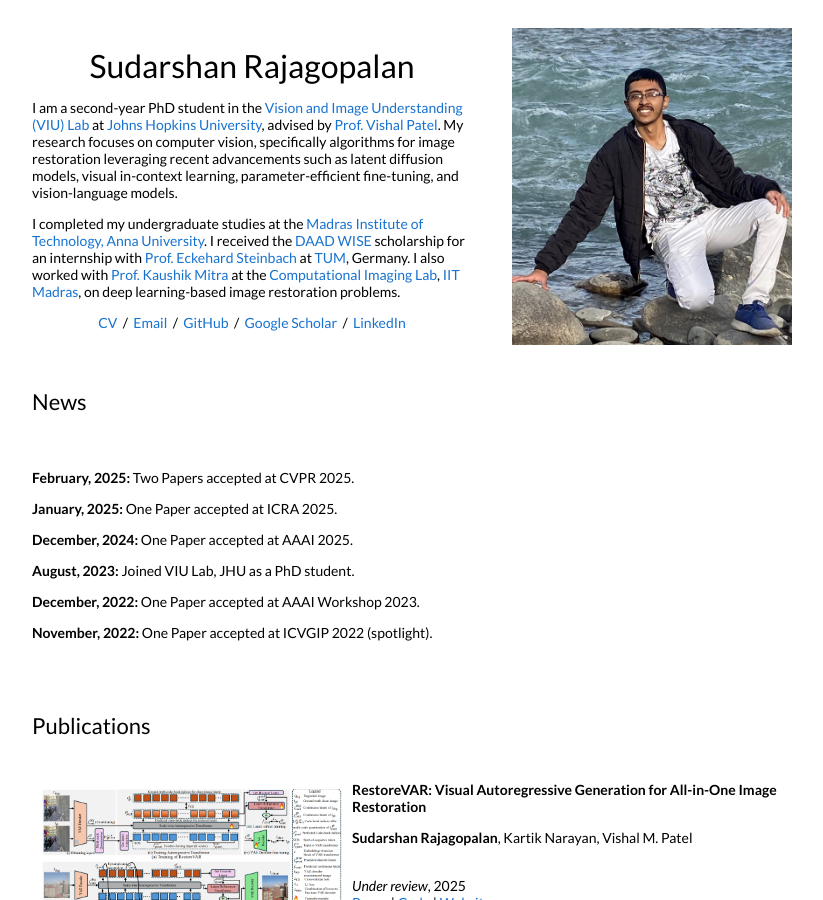
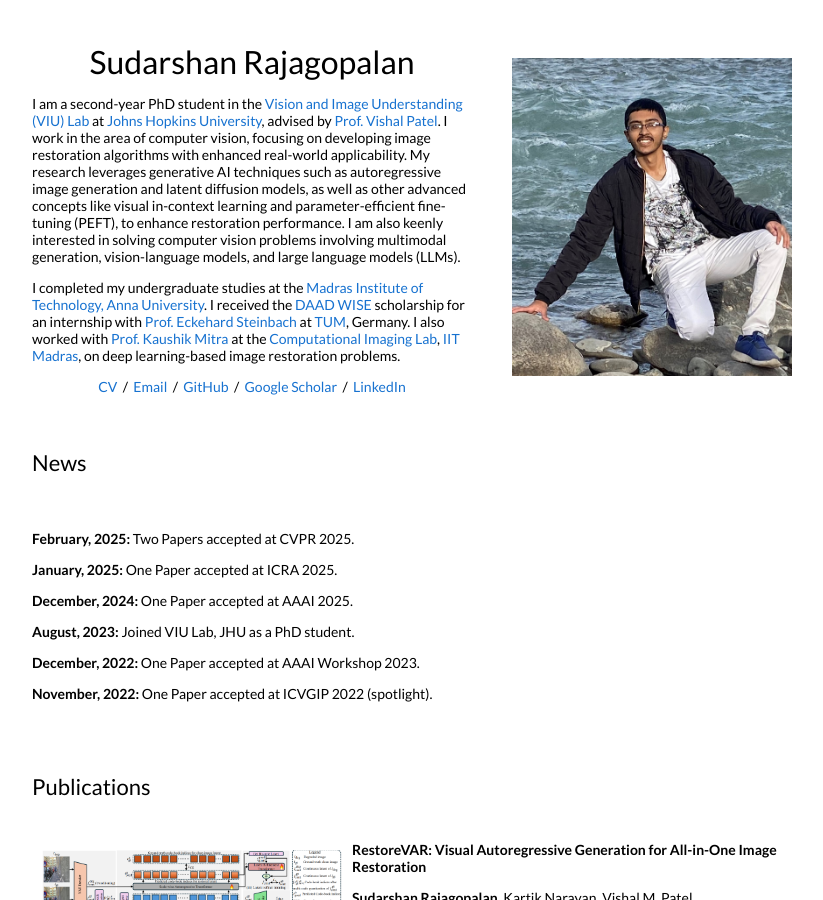
Before and after one commit to sudraj2002/sudraj2002.github.io, a Jekyll site: the page built from _posts/2025-05-15-restorevar.md, in a window 1280 px wide and 900 px high. Shown: the whole window, without its empty margins (228-1051 px from the left). Built offline with Jekyll 4.4.1, drawn with Linux system fonts in a browser that asks for light colours.

Commit message:
Update default.html

```diff
--- a/_layouts/default.html
+++ b/_layouts/default.html
@@ -39,8 +39,14 @@
                 <a href="https://engineering.jhu.edu/vpatel36/" target="_blank">Vision and Image Understanding (VIU) Lab</a>
                 at <a href="https://www.jhu.edu/" target="_blank">Johns Hopkins University</a>, advised by
                 <a href="https://engineering.jhu.edu/vpatel36/team/vishalpatel/" target="_blank">Prof. Vishal Patel</a>.
+                <!--
                 My research focuses on computer vision, specifically algorithms for image restoration leveraging recent advancements
                 such as latent diffusion models, visual in-context learning, parameter-efficient fine-tuning, and vision-language models.
+                -->
+                I work in the area of computer vision, focusing on developing image restoration algorithms with enhanced real-world applicability.
+                My research leverages generative AI techniques such as autoregressive image generation and latent diffusion models, as well as other
+                advanced concepts like visual in-context learning and parameter-efficient fine-tuning (PEFT), to enhance restoration performance.
+                I am also keenly interested in solving computer vision problems involving multimodal generation, vision-language models, and large language models (LLMs).
               </p>
               <p>
                 I completed my undergraduate studies at the
```
